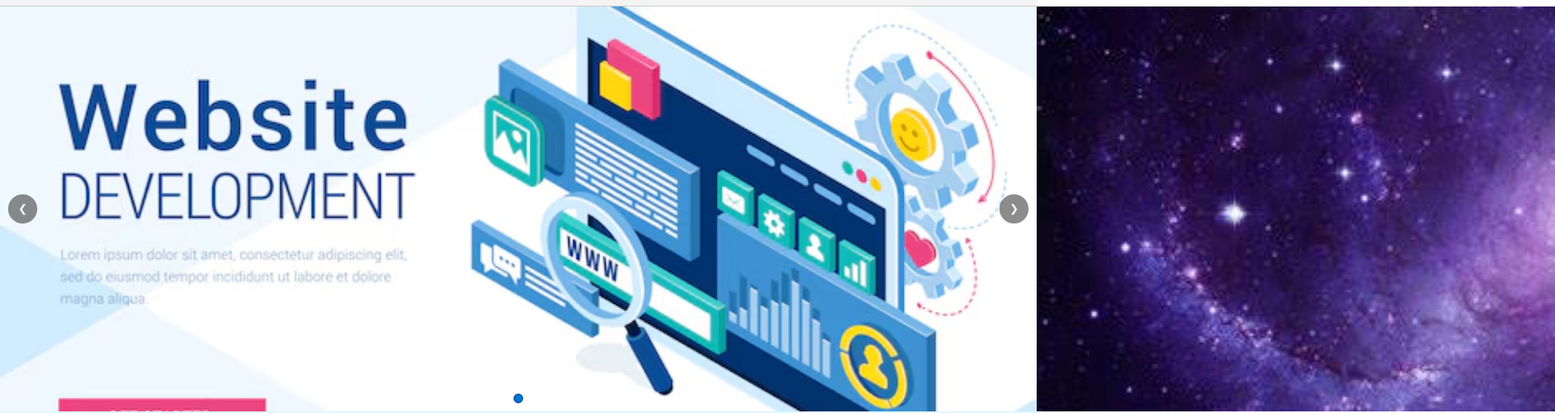
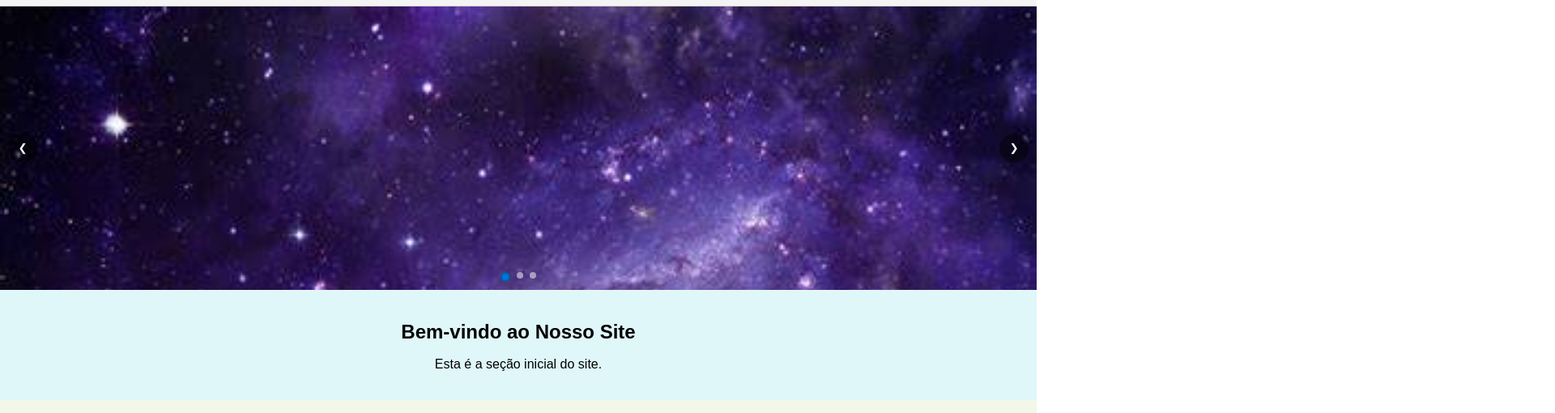
Before and after one commit to adryanwallace06-coder/java-script, a plain HTML site: page aula3/index.html in a window 1280 px wide. Shown: the part 137-647 px from the top of the page at 81% size, 1920 px wide, since content can reach past the window. Drawn offline with Linux system fonts and the light colour scheme.

Commit message:
Att aula3

```diff
--- a/aula3/css/style.css
+++ b/aula3/css/style.css
@@ -72,7 +72,7 @@ body {
     display: flex;
     width: 100%;
     height: 100%;
-    transition: tranfsform 0.5s ease-in-out;
+    transition: transform 0.5s ease-in-out;
 }
 
 .carrousel-slide {
@@ -83,7 +83,7 @@ body {
 
 .carrousel-slide img {
     width: 100%;
-    height: 500px;
+    height: auto;
     object-fit: cover;
     display: block;
 }
--- a/aula3/index.html
+++ b/aula3/index.html
@@ -27,7 +27,7 @@
     <main>
 
         <!-- Carrousel -->
-        <section id="banner">
+        <section class="banner" id="banner">
             <div class="carrousel" data-autoplay="true" data-interval="4000">
                 <div class="carrousel-track">
                     <div class="carrousel-slide">
@@ -78,6 +78,7 @@
                     <img src="images/services.webp" alt="">
                     <p>Descrição do Serviço 1.</p>
                     <button>Saiba Mais</button>
+                    </div>
             </div>
         </section>
 
--- a/aula3/js/script.js
+++ b/aula3/js/script.js
@@ -26,7 +26,7 @@ document.addEventListener('DOMContentLoaded', function () {
 
     // Configuração do carrousel a partir do atributo HTML
     const autoplay = root.getAttribute('data-autoplay') === 'true'; // Verifica se o auto play está ativado no html como true
-    const interValMs = parseInt(root.getAttribute('data-interval') || '4000', 10); // Define o intervalo de troca dos slides
+    const intervalMs = parseInt(root.getAttribute('data-interval') || '4000', 10); // Define o intervalo de troca dos slides
 
     // Estado inicial do carrousel
     let index = 0; // Índice do slide atual
```
